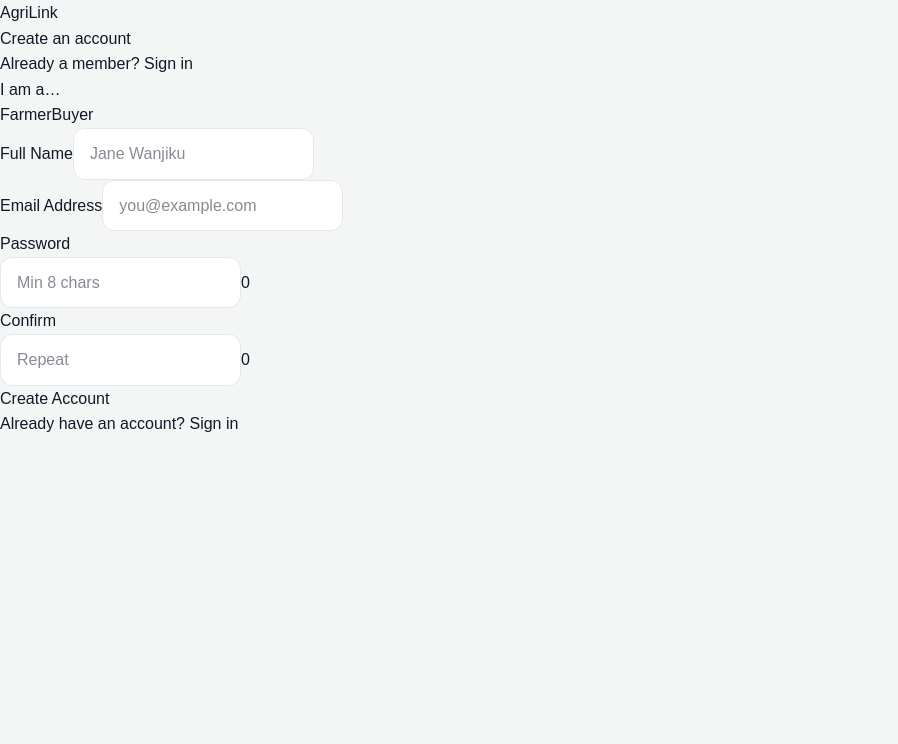
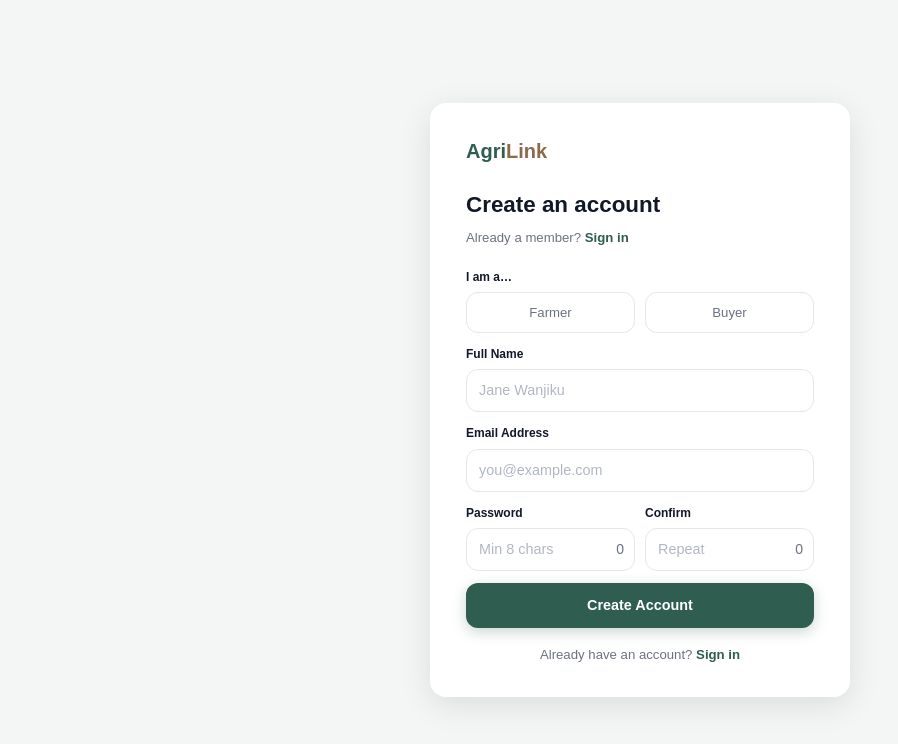
Before and after one commit to michaelkyalo/tech-link-frontend, a React (Vite) app: page /register in a window 1280 px wide. Shown: the top 744 px of the page, without its empty margins (0-898 px from the left). Built offline with nearby package versions, Linux system fonts and the light colour scheme.

Commit message:
Refactor: streamline global styles and enhance authentication component layout

```diff
--- a/src/styles/global.css
+++ b/src/styles/global.css
@@ -1,49 +1,31 @@
 @import "tailwindcss";
 
-
-
 :root {
-
   --color-primary: #2f5d50;
   --color-primary-dark: #23463c;
-
-  /* Earthy Accent */
   --color-secondary: #8b6b4a;
   --color-accent: #d6b98c;
 
 
   --color-background: #f3f6f4;
   --color-surface: #ffffff;
-
   --color-text: #111827;
   --color-text-muted: #6b7280;
-
   --color-border: #e5e7eb;
-
-  /* Status */
   --color-success: #4c9a2a;
   --color-warning: #c58b39;
   --color-error: #b84a3a;
-
-
   --shadow-card: 0 4px 10px rgba(0, 0, 0, 0.08);
-
-
   --radius-md: 12px;
   --radius-lg: 16px;
-
-
   --transition-default: 0.3s ease;
 }
-
 
 * {
   margin: 0;
   padding: 0;
   box-sizing: border-box;
 }
-
-
 
 body {
   font-family: Arial, Helvetica, sans-serif;
@@ -53,22 +35,17 @@ body {
   line-height: 1.6;
 }
 
-
-
 a {
   color: inherit;
   text-decoration: none;
   transition: var(--transition-default);
 }
 
-
-
 button {
   cursor: pointer;
   transition: var(--transition-default);
   border: none;
 }
-
 
 input,
 textarea,
@@ -81,24 +58,10 @@ select {
   background: var(--color-surface);
 }
 
-
-::-webkit-scrollbar {
-  width: 8px;
-}
-
-::-webkit-scrollbar-track {
-  background: var(--color-border);
-}
-
-::-webkit-scrollbar-thumb {
-  background: var(--color-primary);
-  border-radius: 10px;
-}
-
-::-webkit-scrollbar-thumb:hover {
-  background: var(--color-primary-dark);
-}
-
+::-webkit-scrollbar { width: 8px; }
+::-webkit-scrollbar-track { background: var(--color-border); }
+::-webkit-scrollbar-thumb { background: var(--color-primary); border-radius: 10px; }
+::-webkit-scrollbar-thumb:hover { background: var(--color-primary-dark); }
 
 .container-custom {
   width: 90%;
@@ -106,13 +69,8 @@ select {
   margin: auto;
 }
 
-.section-padding {
-  padding: 4rem 0;
-}
-
-.card-shadow {
-  box-shadow: var(--shadow-card);
-}
+.section-padding { padding: 4rem 0; }
+.card-shadow { box-shadow: var(--shadow-card); }
 
 .card-modern {
   background: var(--color-surface);
@@ -120,8 +78,6 @@ select {
   box-shadow: var(--shadow-card);
   padding: 1.5rem;
 }
-
-
 
 .loader {
   border: 4px solid #f3f3f3;
@@ -132,10 +88,223 @@ select {
   animation: spin 1s linear infinite;
 }
 
+@keyframes spin {
+  100% { transform: rotate(360deg); }
+}
 
 
-@keyframes spin {
-  100% {
-    transform: rotate(360deg);
-  }
+/* ── AUTH  (Login & Register) ── */
+
+.auth-page {
+  height: 100vh;
+  display: flex;
+  align-items: center;
+  justify-content: center;
+  background-color: var(--color-background);
+  overflow: hidden;
 }
+
+.auth-card {
+  width: 100%;
+  max-width: 420px;
+  background: var(--color-surface);
+  border-radius: var(--radius-lg);
+  box-shadow: 0 8px 32px rgba(0, 0, 0, 0.1);
+  padding: 32px 36px;
+}
+
+.auth-logo {
+  display: inline-block;
+  font-size: 1.25rem;
+  font-weight: 700;
+  color: var(--color-primary);
+  margin-bottom: 20px;
+}
+
+.auth-logo span {
+  color: var(--color-secondary);
+}
+
+.auth-title {
+  font-size: 1.4rem;
+  font-weight: 700;
+  color: var(--color-text);
+  margin-bottom: 4px;
+}
+
+.auth-subtitle {
+  font-size: 0.825rem;
+  color: var(--color-text-muted);
+  margin-bottom: 20px;
+}
+
+.auth-subtitle a {
+  color: var(--color-primary);
+  font-weight: 600;
+}
+
+.auth-subtitle a:hover { text-decoration: underline; }
+
+.auth-field {
+  margin-bottom: 12px;
+}
+
+.auth-label {
+  display: block;
+  font-size: 0.75rem;
+  font-weight: 600;
+  color: var(--color-text);
+  margin-bottom: 5px;
+}
+
+.auth-input {
+  width: 100%;
+  padding: 9px 12px;
+  border: 1.5px solid var(--color-border);
+  border-radius: var(--radius-md);
+  background: var(--color-surface);
+  font-size: 0.9rem;
+  color: var(--color-text);
+  transition: border-color var(--transition-default), box-shadow var(--transition-default);
+}
+
+.auth-input:focus {
+  border-color: var(--color-primary);
+  box-shadow: 0 0 0 3px rgba(47, 93, 80, 0.1);
+}
+
+.auth-input::placeholder { color: #b0b7c3; }
+.auth-input.is-valid  { border-color: var(--color-success); }
+.auth-input.is-error  { border-color: var(--color-error); }
+
+.auth-input-wrap { position: relative; }
+
+.auth-input-wrap .auth-input { padding-right: 40px; }
+
+.auth-eye {
+  position: absolute;
+  right: 11px;
+  top: 50%;
+  transform: translateY(-50%);
+  background: none;
+  border: none;
+  padding: 0;
+  font-size: 14px;
+  color: var(--color-text-muted);
+  line-height: 1;
+}
+
+.auth-hint {
+  font-size: 0.7rem;
+  margin-top: 3px;
+}
+
+.auth-hint.ok  { color: var(--color-success); }
+.auth-hint.err { color: var(--color-error); }
+
+.auth-grid-2 {
+  display: grid;
+  grid-template-columns: 1fr 1fr;
+  gap: 10px;
+}
+
+.auth-options {
+  display: flex;
+  justify-content: space-between;
+  align-items: center;
+  margin: 2px 0 16px;
+}
+
+.auth-remember {
+  display: flex;
+  align-items: center;
+  gap: 6px;
+  font-size: 0.8rem;
+  color: var(--color-text-muted);
+  cursor: pointer;
+}
+
+.auth-remember input {
+  accent-color: var(--color-primary);
+  width: auto;
+  padding: 0;
+  border: none;
+  box-shadow: none;
+}
+
+.auth-forgot {
+  font-size: 0.8rem;
+  font-weight: 600;
+  color: var(--color-primary);
+}
+
+.auth-forgot:hover { text-decoration: underline; }
+
+.auth-btn {
+  width: 100%;
+  padding: 11px;
+  background: var(--color-primary);
+  color: #fff;
+  border: none;
+  border-radius: var(--radius-md);
+  font-size: 0.9rem;
+  font-weight: 600;
+  box-shadow: 0 4px 14px rgba(47, 93, 80, 0.25);
+  transition: background var(--transition-default), transform var(--transition-default);
+}
+
+.auth-btn:hover {
+  background: var(--color-primary-dark);
+  transform: translateY(-1px);
+}
+
+.auth-btn:active { transform: translateY(0); }
+
+.auth-role-row {
+  display: grid;
+  grid-template-columns: 1fr 1fr;
+  gap: 10px;
+  margin-top: 4px;
+}
+
+.auth-role-btn {
+  padding: 9px 10px;
+  border: 1.5px solid var(--color-border);
+  border-radius: var(--radius-md);
+  background: var(--color-surface);
+  font-size: 0.825rem;
+  font-weight: 500;
+  color: var(--color-text-muted);
+  transition: all var(--transition-default);
+}
+
+.auth-role-btn:hover {
+  border-color: var(--color-primary);
+  color: var(--color-primary);
+}
+
+.auth-role-btn.active {
+  border-color: var(--color-primary);
+  background: #eaf5ee;
+  color: var(--color-primary);
+  font-weight: 600;
+}
+
+.auth-footer {
+  text-align: center;
+  font-size: 0.825rem;
+  color: var(--color-text-muted);
+  margin-top: 16px;
+}
+
+.auth-footer a {
+  color: var(--color-primary);
+  font-weight: 600;
+}
+
+.auth-footer a:hover { text-decoration: underline; }
+
+@media (max-width: 480px) {
+  .auth-card { padding: 24px 18px; }
+  .auth-grid-2 { grid-template-columns: 1fr; }
+}
```
